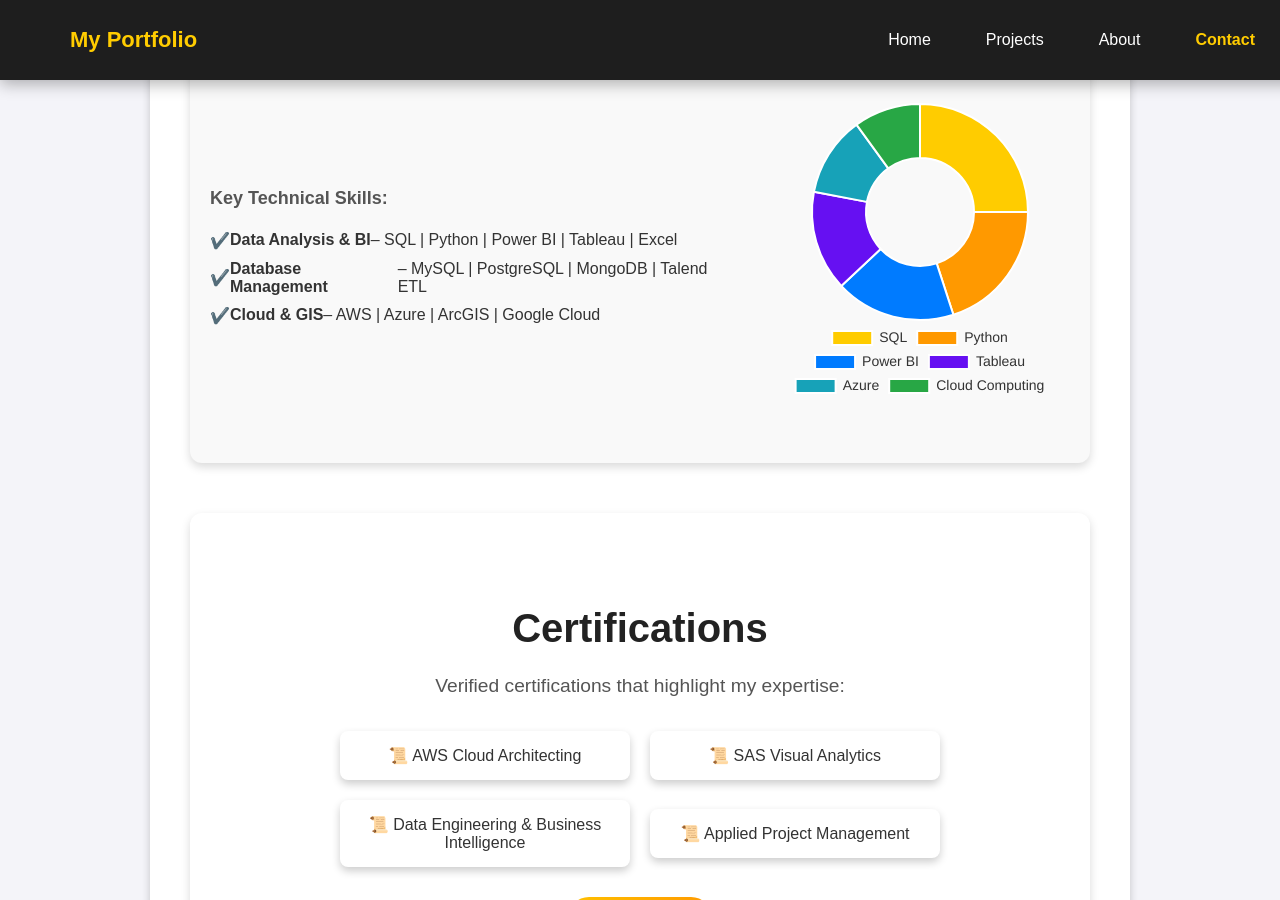
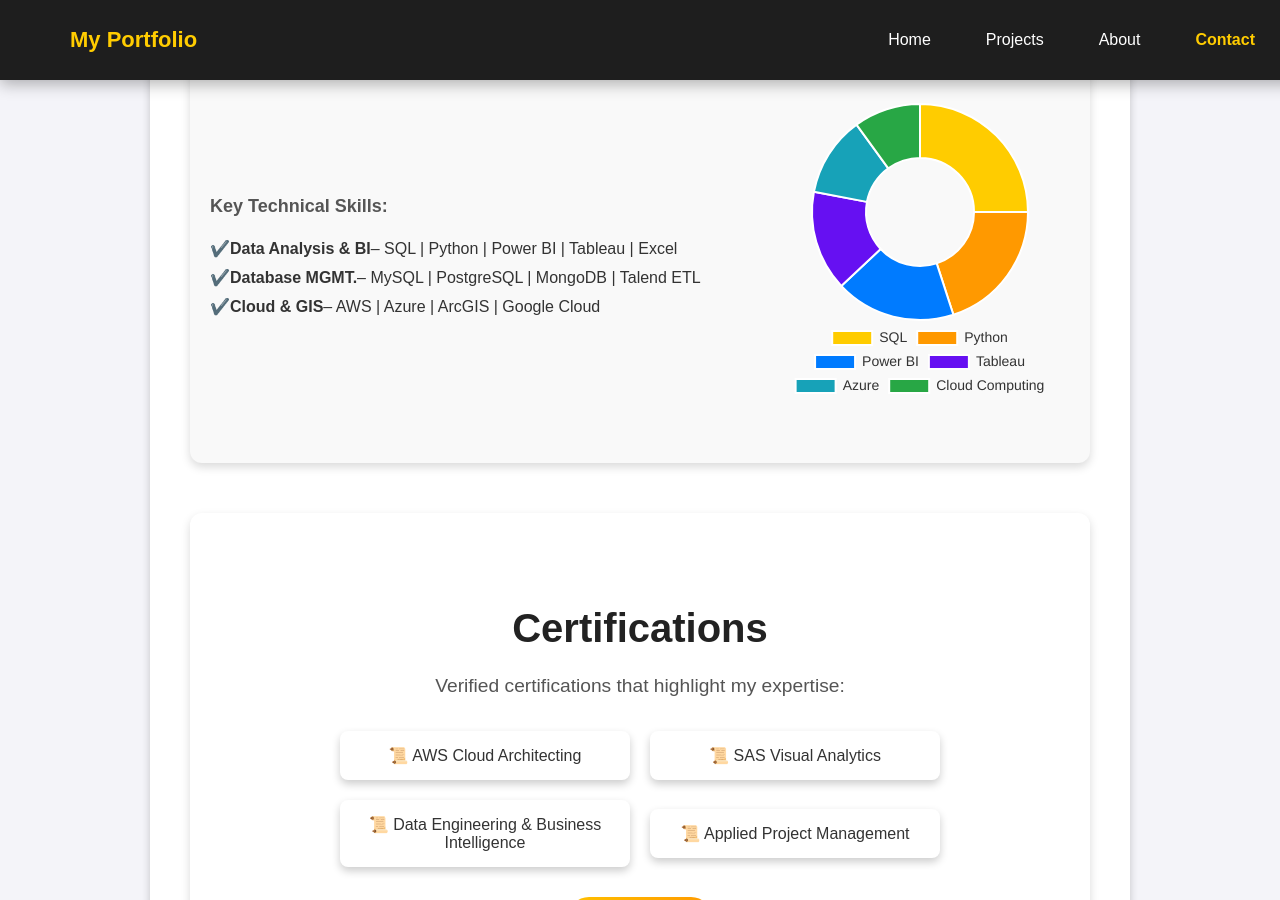
Before and after one commit to Vicmandip1/Portfolio, a Jekyll site: the page about.html, which Jekyll copies as it is, in a window 1280 px wide and 900 px high, scrolled down 2796 px. Built offline with Jekyll 4.4.1, drawn with Linux system fonts in a browser that asks for light colours.

Commit message:
Update about.html

```diff
--- a/about.html
+++ b/about.html
@@ -1,4 +1,4 @@
-<!DOCTYPE html>
+    <!DOCTYPE html>
 <html lang="en">
 <head>
     <meta charset="UTF-8">
@@ -127,7 +127,7 @@
                 <p><b>Key Technical Skills:</b></p>
                 <ul class="skills-list">
                     <li>✔️ <b>Data Analysis & BI</b> – SQL | Python | Power BI | Tableau | Excel</li>
-                    <li>✔️ <b>Database Management</b> – MySQL | PostgreSQL | MongoDB | Talend ETL</li>
+                    <li>✔️ <b>Database MGMT.</b> – MySQL | PostgreSQL | MongoDB | Talend ETL</li>
                     <li>✔️ <b>Cloud & GIS</b> – AWS | Azure | ArcGIS | Google Cloud</li>
                 </ul>
 
```
